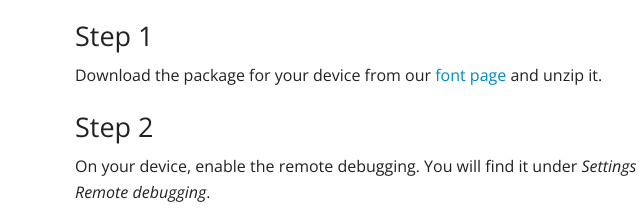
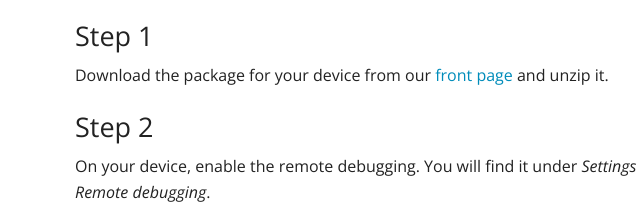
Before and after one commit to FxOSBuilds/fxosbuilds.github.io, a website: page install/index.html in a window 1280 px wide. Shown: the part 325-547 px from the top of the page, 75-715 px from the left. Drawn offline with nearby package versions, Linux system fonts and the light colour scheme; no server answers.

Commit message:
Update install guide

```diff
--- a/install/index.html
+++ b/install/index.html
@@ -63,7 +63,7 @@
 
             <h3>Step 1</h3>
 
-            <p>Download the package for your device from our <a href="/">font page</a> and unzip it.</p>
+            <p>Download the package for your device from our <a href="/">front page</a> and unzip it.</p>
 
             <h3>Step 2</h3>
 
```
